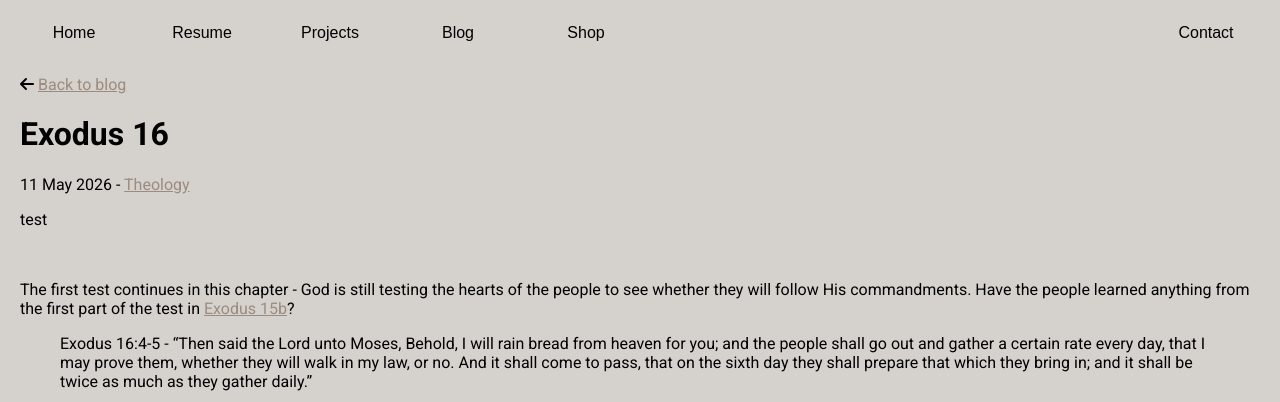
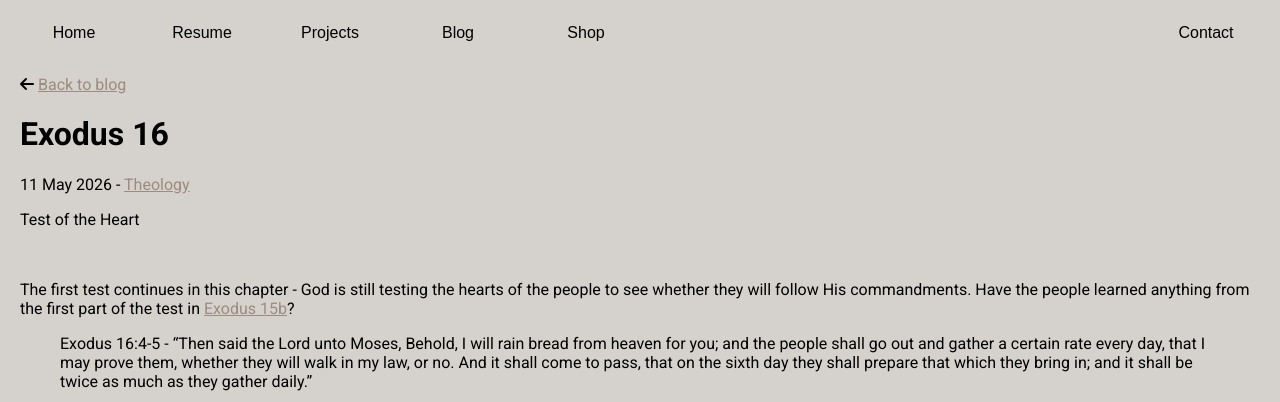
Before and after one commit to Francis-McKee/francis-mckee.github.io, a Jekyll site: the page built from _posts/theology/exodus/2026-05-11-exodus-16.md, in a window 1280 px wide. Shown: the top 402 px of the page. Built offline with Jekyll 4.4.1, drawn with Linux system fonts in a browser that asks for light colours; nearby versions of some CDN libraries; comment, search, counter and statistics services are not loaded.

Commit message:
added post title

```diff
--- a/_posts/theology/exodus/2026-05-11-exodus-16.md
+++ b/_posts/theology/exodus/2026-05-11-exodus-16.md
@@ -3,10 +3,10 @@ layout: post
 category: theology
 title: Exodus 16
 date: 2026-05-11
-description:
+description: Test of the Heart
 comments: true
 ---
-test
+Test of the Heart
 
 <br>
 
```
Also changed, not shown: 1 other file.
